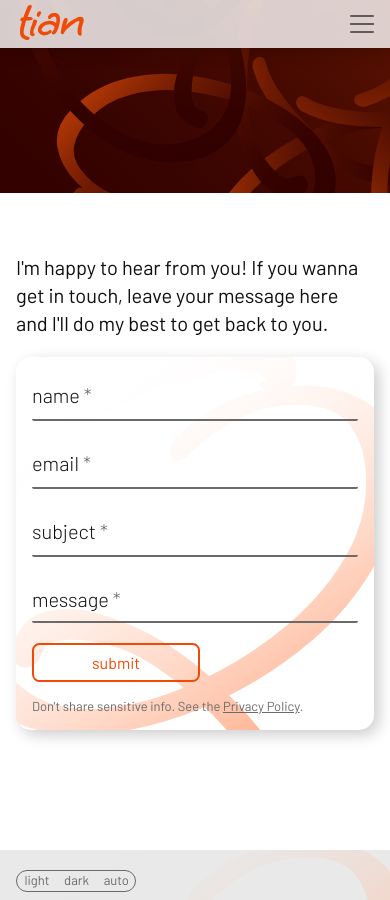
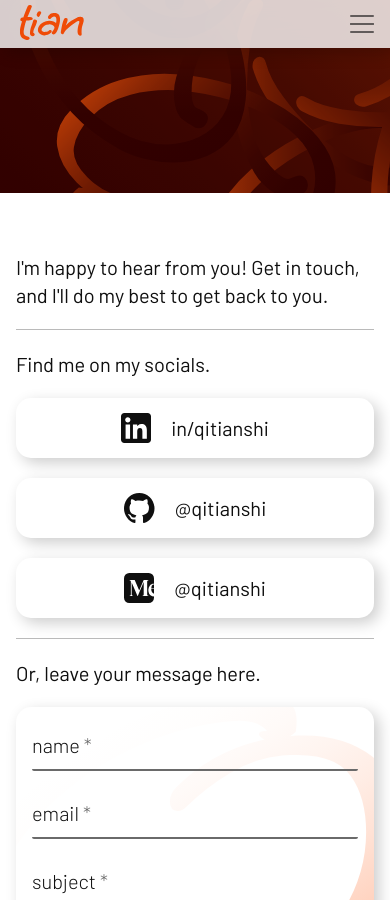
Before and after one commit to qitianshi/qitianshi.com, a Jekyll site: the page built from src/contact.html, in a window 390 px wide and 900 px high, scrolled down 257 px. Built offline with Jekyll 4.4.1, drawn with Linux system fonts in a browser that asks for light colours; nearby versions of some CDN libraries; some web fonts are replaced.

Commit message:
Add social links to contact page

```diff
--- /dev/null
+++ b/src/assets/styles/contact.scss
@@ -0,0 +1,158 @@
+---
+---
+
+// Stylesheet for /contact.html
+
+// Copyright 2025 Qi Tianshi. All rights reserved.
+
+
+@use "abstracts/functions" as func;
+@use "abstracts/mixins" as mix;
+@use "abstracts/variables" as var;
+
+.social-links {
+
+    display: grid;
+    grid-template-rows: min-content;
+    grid-template-columns: min-content min-content min-content;
+    column-gap: 1em;
+
+    margin: 1em 0;
+
+    &__item {
+
+        @include mix.default-shadow($hoverable: true);
+        @include mix.z-stack();
+
+        height: 3em;
+        width: 6em;
+
+        // For :hover effect.
+        transition-property: transform, box-shadow, background-color;
+        transition-duration: 0.4s;
+        transition-timing-function: var.$fast-ease-out;
+
+        &:hover {
+            transform: scale(105%);
+        }
+
+        .c-social-icon {
+
+            height: 50%;
+            width: auto;
+
+            &__foreground {
+                fill: var(--foreground-primary-color);
+            }
+
+            &__background {
+
+                @include mix.color-theme("dark") {
+                    fill: func.palette("dark", "background", 2);
+                }
+
+                fill: var(--background-primary-color);
+
+            }
+
+        }
+
+        &--linkedin:hover {
+
+            background-color: #0072b1;
+
+            * { color: white; }
+
+            .c-social-icon {
+                &__foreground { fill: white; }
+                &__background { fill: #0072b1; }
+            }
+
+        }
+
+        &--github:hover {
+
+            background-color: #1B1F24;
+
+            * { color: white; }
+
+            .c-social-icon {
+                &__foreground { fill: white; }
+            }
+
+            @include mix.color-theme("dark") {
+
+                background-color: white;
+
+                * { color: black; }
+
+                .c-social-icon {
+                    &__foreground { fill: #1B1F24; }
+                }
+
+            }
+
+        }
+
+        &--medium:hover {
+
+            background-color: black;
+
+            * { color: white; }
+
+            .c-social-icon {
+                &__foreground { fill: white; }
+                &__background { fill: black; }
+            }
+
+            @include mix.color-theme("dark") {
+
+                background-color: white;
+
+                * { color: black; }
+
+                .c-social-icon {
+                    &__foreground { fill: black; }
+                    &__background { fill: white; }
+                }
+
+            }
+
+        }
+
+    }
+
+    &__icon {
+        display: flex;
+        gap: 1em;
+        justify-content: center;
+        align-items: center;
+        width: 6em;
+        height: 3em;
+    }
+
+    &__label {
+        display: none;
+    }
+
+    @media (max-width: 510px) {
+
+        grid-template-rows: min-content min-content min-content;
+        grid-template-columns: auto;
+        row-gap: 1em;
+
+        &__item {
+            width: 100%;
+        }
+
+        &__icon {
+            width: 100%;
+        }
+
+        &__label {
+            display: block;
+        }
+
+    }
+
+}
--- a/src/contact.html
+++ b/src/contact.html
@@ -7,15 +7,57 @@ active_navlink: "contact"
 header_background_brightness: 75%
 header_background_src: "/assets/images/extras/generic-banner.svg"
 navbar_transparency_theme: "dark"
+local_stylesheet: "/assets/styles/contact.css"
 ---
 
 <!-- Contact page. -->
 
-<!-- Copyright 2023 Qi Tianshi. All rights reserved. -->
-
+<!-- Copyright 2025 Qi Tianshi. All rights reserved. -->
 
 <p>
-    I'm happy to hear from you! If you wanna get in touch, leave your message here and I'll do my best to get back to you.
+    I'm happy to hear from you! Get in touch, and I'll do my best to get back to you.
+</p>
+
+<hr>
+
+<p>
+    Find me on my socials.
+</p>
+
+<div class="social-links">
+
+    {% comment %} Jekyll Liquid can't interpolate include tags. {% endcomment %}
+
+    <div class="social-links__item social-links__item--linkedin o-card-container u-hierarchy-elevated">
+        <div class="social-links__icon">
+            {% include svg/socials/linkedin.svg %}
+            <label class="social-links__label">in/qitianshi</label>
+        </div>
+        <a class="fill-link" href="https://linkedin.com/in/qitianshi" target="_blank" aria-label="LinkedIn"></a>
+    </div>
+
+    <div class="social-links__item social-links__item--github o-card-container u-hierarchy-elevated">
+        <div class="social-links__icon">
+            {% include svg/socials/github.svg %}
+            <label class="social-links__label">@qitianshi</label>
+        </div>
+        <a class="fill-link" href="https://github.com/qitianshi" target="_blank" aria-label="GitHub"></a>
+    </div>
+
+    <div class="social-links__item social-links__item--medium o-card-container u-hierarchy-elevated">
+        <div class="social-links__icon">
+            {% include svg/socials/medium.svg %}
+            <label class="social-links__label">@qitianshi</label>
+        </div>
+        <a class="fill-link" href="https://qitianshi.medium.com" target="_blank" aria-label="Medium"></a>
+    </div>
+
+</div>
+
+<hr>
+
+<p>
+    Or, leave your message here.
 </p>
 
 <form
```
Also changed, not shown: src/_includes/svg/socials/github.svg (added), src/_includes/svg/socials/linkedin.svg (added), src/_includes/svg/socials/medium.svg (added).
